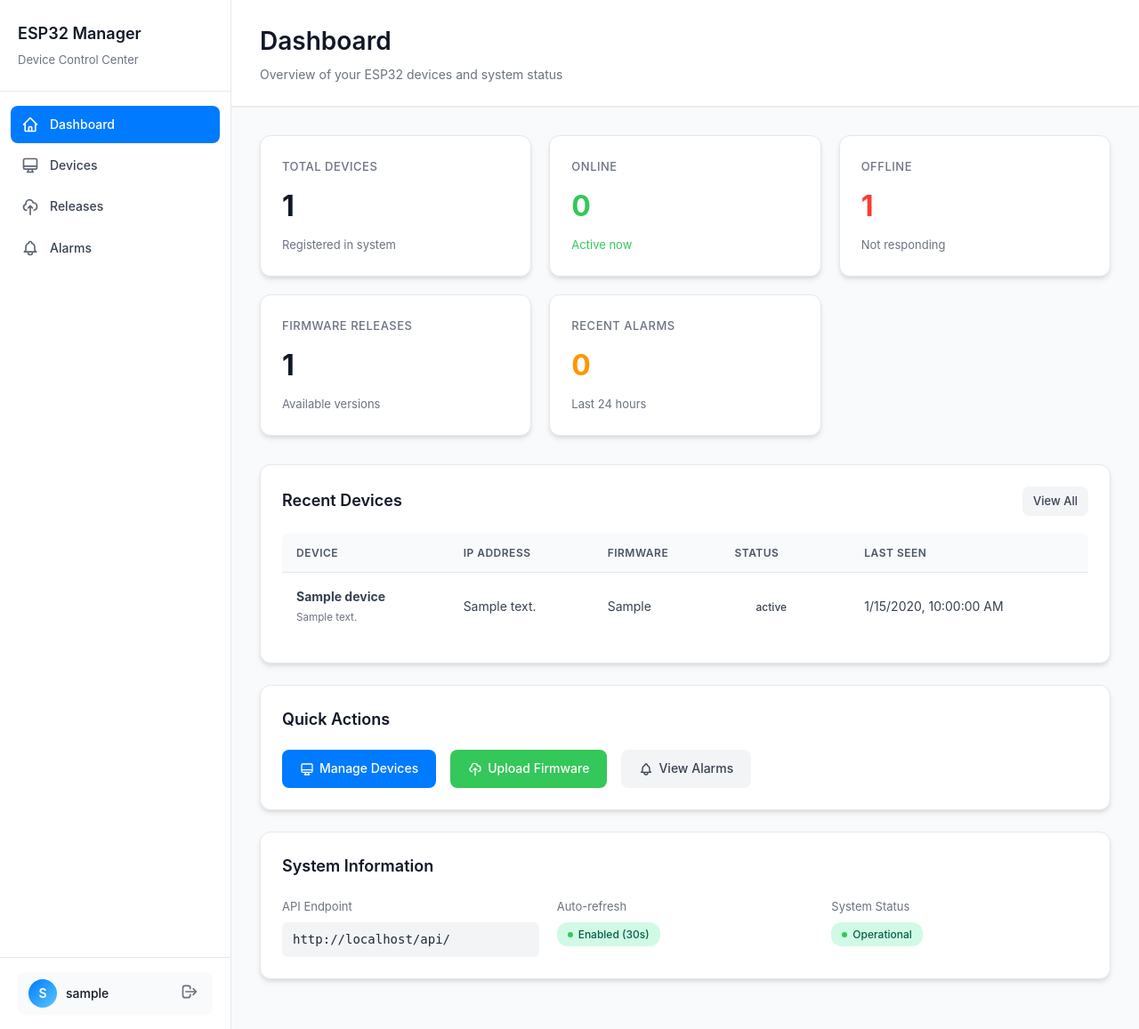
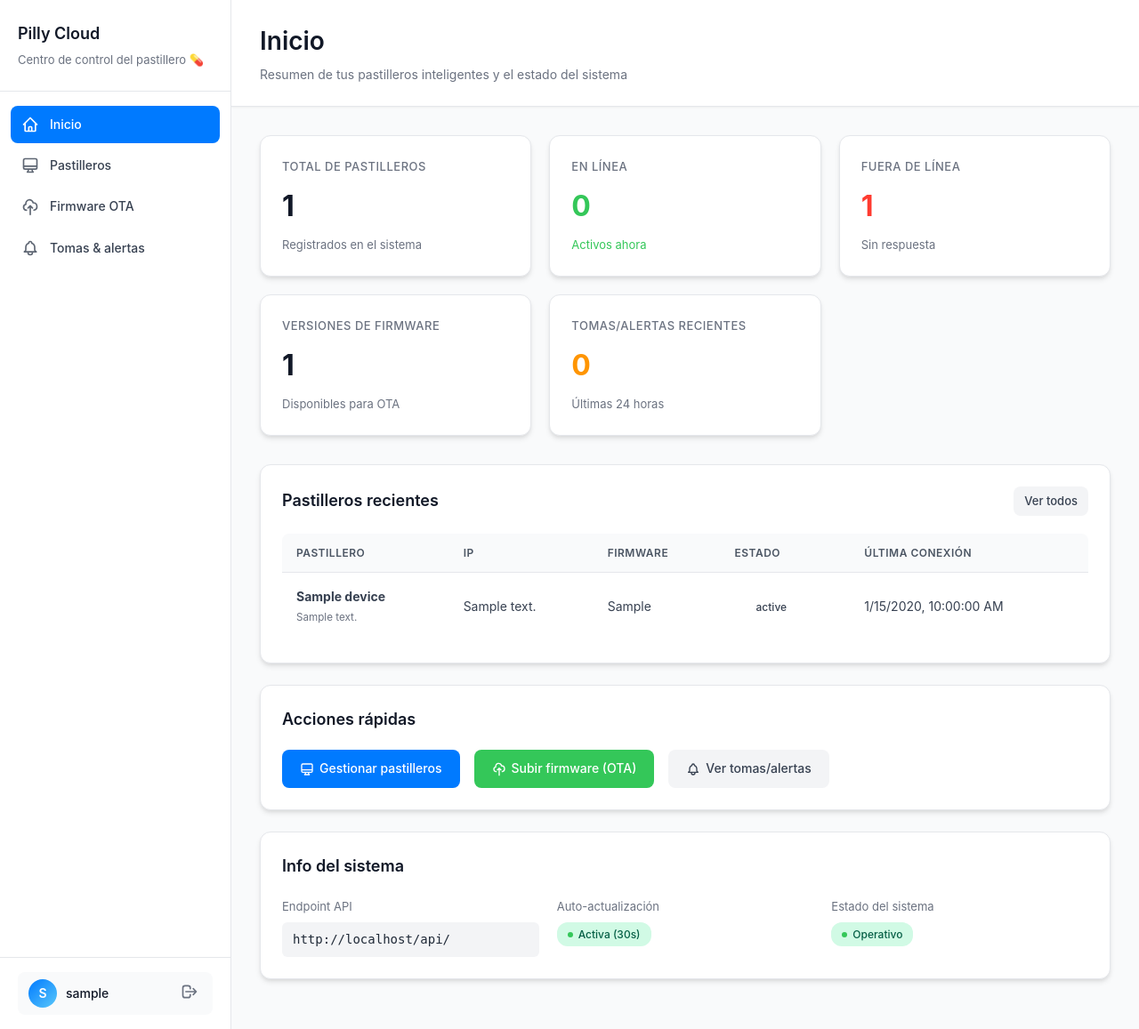
Before and after one commit to Hiletsconnect/pilly, a Flask app: page / in a window 1280 px wide. Shown: the whole page at 89% size. Run offline with Flask 3, Linux system fonts and the light colour scheme; the visitor is signed in with stand-in values (Sample User, id 1); tables that the repository leaves empty hold one stand-in row (values such as "Sample post").

Commit message:
Refactor project to unify branding under "Pilly Cloud" and update language to Spanish across templates and scripts

```diff
--- a/static/css/style.css
+++ b/static/css/style.css
@@ -1,4 +1,4 @@
-/* ESP32 Management System - Apple/Unifi Inspired Design */
+/* Pilly Cloud Dashboard - Apple/Unifi Inspired Design */
 
 :root {
     --primary-blue: #007AFF;
--- a/static/js/app.js
+++ b/static/js/app.js
@@ -1,4 +1,4 @@
-// ESP32 Management System - Frontend JavaScript
+// Pilly Cloud - Frontend JavaScript
 
 // Utility Functions
 function formatDate(dateString) {
@@ -68,9 +68,29 @@ async function fetchAPI(url, options = {}) {
         return await response.json();
     } catch (error) {
         console.error('API Error:', error);
-        showToast('Error connecting to server', 'error');
+        showToast('Error conectando con el servidor', 'error');
         throw error;
     }
+}
+
+
+function formatStatus(status) {
+    if (!status) return 'desconocido';
+    const s = String(status).toLowerCase();
+    const map = {
+        'online': 'en línea',
+        'offline': 'fuera de línea',
+        'pending': 'pendiente',
+        'blocked': 'bloqueado'
+    };
+    return map[s] || status;
+}
+
+function formatSeverity(sev) {
+    if (!sev) return 'info';
+    const s = String(sev).toLowerCase();
+    const map = { 'error': 'error', 'warning': 'advertencia', 'info': 'info', 'success': 'ok' };
+    return map[s] || sev;
 }
 
 // Dashboard Functions
@@ -100,7 +120,7 @@ async function loadRecentDevices() {
         const recentDevices = devices.slice(0, 5);
 
         if (recentDevices.length === 0) {
-            tbody.innerHTML = '<tr><td colspan="5" class="text-center">No devices registered yet</td></tr>';
+            tbody.innerHTML = '<tr><td colspan="5" class="text-center">Todavía no hay pastilleros registrados</td></tr>';
             return;
         }
 
@@ -108,15 +128,15 @@ async function loadRecentDevices() {
             const row = document.createElement('tr');
             row.innerHTML = `
                 <td>
-                    <strong>${device.device_name || 'Unnamed Device'}</strong><br>
+                    <strong>${device.device_name || 'Pastillero sin nombre'}</strong><br>
                     <small style="color: var(--gray-500)">${device.mac_address}</small>
                 </td>
                 <td>${device.ip_address || 'N/A'}</td>
-                <td>${device.firmware_version || 'Unknown'}</td>
+                <td>${device.firmware_version || 'Desconocido'}</td>
                 <td>
                     <span class="status-badge status-${device.status}">
                         <span class="status-dot"></span>
-                        ${device.status}
+                        ${formatStatus(device.status)}
                     </span>
                 </td>
                 <td>${formatDate(device.last_seen)}</td>
@@ -143,8 +163,8 @@ async function loadDevices() {
                 <tr>
                     <td colspan="8" class="text-center">
                         <div class="empty-state">
-                            <div class="empty-state-title">No devices yet</div>
-                            <div class="empty-state-text">Devices will appear here once they connect to the system</div>
+                            <div class="empty-state-title">No hay pastilleros todavía</div>
+                            <div class="empty-state-text">Van a aparecer acá cuando se conecten al sistema</div>
                         </div>
                     </td>
                 </tr>
@@ -156,16 +176,16 @@ async function loadDevices() {
             const row = document.createElement('tr');
             row.innerHTML = `
                 <td>
-                    <strong>${device.device_name || 'Unnamed Device'}</strong><br>
+                    <strong>${device.device_name || 'Pastillero sin nombre'}</strong><br>
                     <small style="color: var(--gray-500)">${device.mac_address}</small>
                 </td>
                 <td>${device.ip_address || 'N/A'}</td>
                 <td>${device.ssid || 'N/A'}</td>
-                <td>${device.firmware_version || 'Unknown'}</td>
+                <td>${device.firmware_version || 'Desconocido'}</td>
                 <td>
                     <span class="status-badge status-${device.status}">
                         <span class="status-dot"></span>
-                        ${device.status}
+                        ${formatStatus(device.status)}
                     </span>
                 </td>
                 <td>${formatUptime(device.uptime || 0)}</td>
@@ -278,13 +298,13 @@ async function deleteRelease(id, version) {
         });
 
         if (response.ok) {
-            showToast('Release deleted successfully', 'success');
+            showToast('Firmware eliminado ✅', 'success');
             loadReleases();
         } else {
-            showToast('Error deleting release', 'error');
+            showToast('Error eliminando firmware', 'error');
         }
     } catch (error) {
-        showToast('Error deleting release', 'error');
+        showToast('Error eliminando firmware', 'error');
     }
 }
 
@@ -303,8 +323,8 @@ async function loadAlarms() {
                 <tr>
                     <td colspan="5" class="text-center">
                         <div class="empty-state">
-                            <div class="empty-state-title">No alarms yet</div>
-                            <div class="empty-state-text">Alarm events will appear here</div>
+                            <div class="empty-state-title">Todavía no hay eventos</div>
+                            <div class="empty-state-text">Los eventos de tomas/alertas van a aparecer acá</div>
                         </div>
                     </td>
                 </tr>
@@ -321,14 +341,14 @@ async function loadAlarms() {
             row.innerHTML = `
                 <td>${formatDate(alarm.created_at)}</td>
                 <td>
-                    ${alarm.device_name || 'Unknown Device'}<br>
+                    ${alarm.device_name || 'Desconocido Device'}<br>
                     <small style="color: var(--gray-500)">${alarm.mac_address || 'N/A'}</small>
                 </td>
                 <td>${alarm.alarm_type}</td>
                 <td>
                     <span class="status-badge ${severityClass}">
                         <span class="status-dot"></span>
-                        ${alarm.severity}
+                        ${formatSeverity(alarm.severity)}
                     </span>
                 </td>
                 <td>${alarm.message}</td>
--- a/templates/base.html
+++ b/templates/base.html
@@ -1,9 +1,9 @@
 <!DOCTYPE html>
-<html lang="en">
+<html lang="es">
 <head>
     <meta charset="UTF-8">
     <meta name="viewport" content="width=device-width, initial-scale=1.0">
-    <title>{% block title %}ESP32 Management{% endblock %}</title>
+    <title>{% block title %}Pilly Cloud{% endblock %}</title>
     <link rel="stylesheet" href="{{ url_for('static', filename='css/style.css') }}">
     {% block extra_css %}{% endblock %}
 </head>
@@ -12,8 +12,8 @@
         <!-- Sidebar -->
         <aside class="sidebar">
             <div class="sidebar-header">
-                <h1>ESP32 Manager</h1>
-                <p>Device Control Center</p>
+                <h1>Pilly Cloud</h1>
+                <p>Centro de control del pastillero 💊</p>
             </div>
 
             <nav class="sidebar-nav">
@@ -21,28 +21,28 @@
                     <svg class="nav-item-icon" fill="none" stroke="currentColor" viewBox="0 0 24 24">
                         <path stroke-linecap="round" stroke-linejoin="round" stroke-width="2" d="M3 12l2-2m0 0l7-7 7 7M5 10v10a1 1 0 001 1h3m10-11l2 2m-2-2v10a1 1 0 01-1 1h-3m-6 0a1 1 0 001-1v-4a1 1 0 011-1h2a1 1 0 011 1v4a1 1 0 001 1m-6 0h6"/>
                     </svg>
-                    Dashboard
+                    Inicio
                 </a>
 
                 <a href="{{ url_for('devices') }}" class="nav-item {% if request.endpoint == 'devices' %}active{% endif %}">
                     <svg class="nav-item-icon" fill="none" stroke="currentColor" viewBox="0 0 24 24">
                         <path stroke-linecap="round" stroke-linejoin="round" stroke-width="2" d="M9.75 17L9 20l-1 1h8l-1-1-.75-3M3 13h18M5 17h14a2 2 0 002-2V5a2 2 0 00-2-2H5a2 2 0 00-2 2v10a2 2 0 002 2z"/>
                     </svg>
-                    Devices
+                    Pastilleros
                 </a>
 
                 <a href="{{ url_for('releases') }}" class="nav-item {% if request.endpoint == 'releases' %}active{% endif %}">
                     <svg class="nav-item-icon" fill="none" stroke="currentColor" viewBox="0 0 24 24">
                         <path stroke-linecap="round" stroke-linejoin="round" stroke-width="2" d="M7 16a4 4 0 01-.88-7.903A5 5 0 1115.9 6L16 6a5 5 0 011 9.9M15 13l-3-3m0 0l-3 3m3-3v12"/>
                     </svg>
-                    Releases
+                    Firmware OTA
                 </a>
 
                 <a href="{{ url_for('alarms') }}" class="nav-item {% if request.endpoint == 'alarms' %}active{% endif %}">
                     <svg class="nav-item-icon" fill="none" stroke="currentColor" viewBox="0 0 24 24">
                         <path stroke-linecap="round" stroke-linejoin="round" stroke-width="2" d="M15 17h5l-1.405-1.405A2.032 2.032 0 0118 14.158V11a6.002 6.002 0 00-4-5.659V5a2 2 0 10-4 0v.341C7.67 6.165 6 8.388 6 11v3.159c0 .538-.214 1.055-.595 1.436L4 17h5m6 0v1a3 3 0 11-6 0v-1m6 0H9"/>
                     </svg>
-                    Alarms
+                    Tomas & alertas
                 </a>
             </nav>
 
@@ -53,7 +53,7 @@
                         <span class="user-name">{{ session.username }}</span>
                     </div>
                     <form action="{{ url_for('logout') }}" method="GET" style="display: inline;">
-                        <button type="submit" class="logout-btn" title="Logout">
+                        <button type="submit" class="logout-btn" title="Cerrar sesión">
                             <svg width="20" height="20" fill="none" stroke="currentColor" viewBox="0 0 24 24">
                                 <path stroke-linecap="round" stroke-linejoin="round" stroke-width="2" d="M17 16l4-4m0 0l-4-4m4 4H7m6 4v1a3 3 0 01-3 3H6a3 3 0 01-3-3V7a3 3 0 013-3h4a3 3 0 013 3v1"/>
                             </svg>
--- a/templates/dashboard.html
+++ b/templates/dashboard.html
@@ -1,59 +1,59 @@
 {% extends "base.html" %}
 
-{% block title %}Dashboard - ESP32 Management{% endblock %}
-{% block page_title %}Dashboard{% endblock %}
-{% block page_description %}Overview of your ESP32 devices and system status{% endblock %}
+{% block title %}Inicio - Pilly Cloud{% endblock %}
+{% block page_title %}Inicio{% endblock %}
+{% block page_description %}Resumen de tus pastilleros inteligentes y el estado del sistema{% endblock %}
 
 {% block content %}
 <!-- Stats Grid -->
 <div class="stats-grid">
     <div class="stat-card">
-        <div class="stat-label">Total Devices</div>
+        <div class="stat-label">Total de pastilleros</div>
         <div class="stat-value" id="total-devices">0</div>
-        <div class="stat-change">Registered in system</div>
+        <div class="stat-change">Registrados en el sistema</div>
     </div>
 
     <div class="stat-card">
-        <div class="stat-label">Online</div>
+        <div class="stat-label">En línea</div>
         <div class="stat-value" id="online-devices" style="color: var(--success-green);">0</div>
-        <div class="stat-change positive">Active now</div>
+        <div class="stat-change positive">Activos ahora</div>
     </div>
 
     <div class="stat-card">
-        <div class="stat-label">Offline</div>
+        <div class="stat-label">Fuera de línea</div>
         <div class="stat-value" id="offline-devices" style="color: var(--error-red);">0</div>
-        <div class="stat-change">Not responding</div>
+        <div class="stat-change">Sin respuesta</div>
     </div>
 
     <div class="stat-card">
-        <div class="stat-label">Firmware Releases</div>
+        <div class="stat-label">Versiones de firmware</div>
         <div class="stat-value" id="total-releases">0</div>
-        <div class="stat-change">Available versions</div>
+        <div class="stat-change">Disponibles para OTA</div>
     </div>
 
     <div class="stat-card">
-        <div class="stat-label">Recent Alarms</div>
+        <div class="stat-label">Tomas/alertas recientes</div>
         <div class="stat-value" id="recent-alarms" style="color: var(--warning-orange);">0</div>
-        <div class="stat-change">Last 24 hours</div>
+        <div class="stat-change">Últimas 24 horas</div>
     </div>
 </div>
 
-<!-- Recent Devices -->
+<!-- Pastilleros recientes -->
 <div class="card">
     <div class="card-header">
-        <h3 class="card-title">Recent Devices</h3>
-        <a href="{{ url_for('devices') }}" class="btn btn-secondary btn-sm">View All</a>
+        <h3 class="card-title">Pastilleros recientes</h3>
+        <a href="{{ url_for('devices') }}" class="btn btn-secondary btn-sm">Ver todos</a>
     </div>
 
     <div class="table-container">
         <table>
             <thead>
                 <tr>
-                    <th>Device</th>
-                    <th>IP Address</th>
+                    <th>Pastillero</th>
+                    <th>IP</th>
                     <th>Firmware</th>
-                    <th>Status</th>
-                    <th>Last Seen</th>
+                    <th>Estado</th>
+                    <th>Última conexión</th>
                 </tr>
             </thead>
             <tbody id="recent-devices-tbody">
@@ -67,10 +67,10 @@
     </div>
 </div>
 
-<!-- Quick Actions -->
+<!-- Acciones rápidas -->
 <div class="card">
     <div class="card-header">
-        <h3 class="card-title">Quick Actions</h3>
+        <h3 class="card-title">Acciones rápidas</h3>
     </div>
 
     <div class="flex gap-2">
@@ -78,21 +78,21 @@
             <svg class="btn-icon" fill="none" stroke="currentColor" viewBox="0 0 24 24">
                 <path stroke-linecap="round" stroke-linejoin="round" stroke-width="2" d="M9.75 17L9 20l-1 1h8l-1-1-.75-3M3 13h18M5 17h14a2 2 0 002-2V5a2 2 0 00-2-2H5a2 2 0 00-2 2v10a2 2 0 002 2z"/>
             </svg>
-            Manage Devices
+            Gestionar pastilleros
         </a>
 
         <a href="{{ url_for('releases') }}" class="btn btn-success">
             <svg class="btn-icon" fill="none" stroke="currentColor" viewBox="0 0 24 24">
                 <path stroke-linecap="round" stroke-linejoin="round" stroke-width="2" d="M7 16a4 4 0 01-.88-7.903A5 5 0 1115.9 6L16 6a5 5 0 011 9.9M15 13l-3-3m0 0l-3 3m3-3v12"/>
             </svg>
-            Upload Firmware
+            Subir firmware (OTA)
         </a>
 
         <a href="{{ url_for('alarms') }}" class="btn btn-secondary">
             <svg class="btn-icon" fill="none" stroke="currentColor" viewBox="0 0 24 24">
                 <path stroke-linecap="round" stroke-linejoin="round" stroke-width="2" d="M15 17h5l-1.405-1.405A2.032 2.032 0 0118 14.158V11a6.002 6.002 0 00-4-5.659V5a2 2 0 10-4 0v.341C7.67 6.165 6 8.388 6 11v3.159c0 .538-.214 1.055-.595 1.436L4 17h5m6 0v1a3 3 0 11-6 0v-1m6 0H9"/>
             </svg>
-            View Alarms
+            Ver tomas/alertas
         </a>
     </div>
 </div>
@@ -100,33 +100,33 @@
 <!-- System Info -->
 <div class="card">
     <div class="card-header">
-        <h3 class="card-title">System Information</h3>
+        <h3 class="card-title">Info del sistema</h3>
     </div>
 
     <div style="display: grid; grid-template-columns: repeat(auto-fit, minmax(250px, 1fr)); gap: 20px;">
         <div>
-            <div style="font-size: 13px; color: var(--gray-500); margin-bottom: 8px;">API Endpoint</div>
+            <div style="font-size: 13px; color: var(--gray-500); margin-bottom: 8px;">Endpoint API</div>
             <div style="font-size: 14px; font-weight: 500; font-family: monospace; background: var(--gray-100); padding: 8px 12px; border-radius: 6px;">
                 {{ request.url_root }}api/
             </div>
         </div>
 
         <div>
-            <div style="font-size: 13px; color: var(--gray-500); margin-bottom: 8px;">Auto-refresh</div>
+            <div style="font-size: 13px; color: var(--gray-500); margin-bottom: 8px;">Auto-actualización</div>
             <div style="font-size: 14px; font-weight: 500;">
                 <span class="status-badge status-online">
                     <span class="status-dot"></span>
-                    Enabled (30s)
+                    Activa (30s)
                 </span>
             </div>
         </div>
 
         <div>
-            <div style="font-size: 13px; color: var(--gray-500); margin-bottom: 8px;">System Status</div>
+            <div style="font-size: 13px; color: var(--gray-500); margin-bottom: 8px;">Estado del sistema</div>
             <div style="font-size: 14px; font-weight: 500;">
                 <span class="status-badge status-online">
                     <span class="status-dot"></span>
-                    Operational
+                    Operativo
                 </span>
             </div>
         </div>
```
Also changed, not shown: templates/alarms.html (+10 -10 lines), templates/devices.html (+19 -19 lines), templates/login.html (+8 -8 lines), templates/releases.html (+19 -19 lines).
